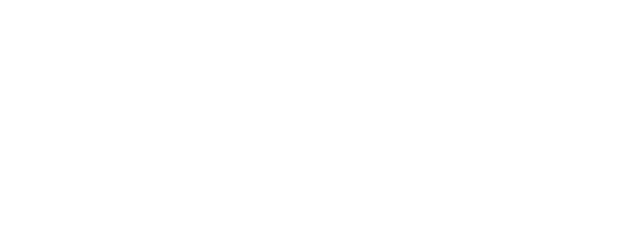
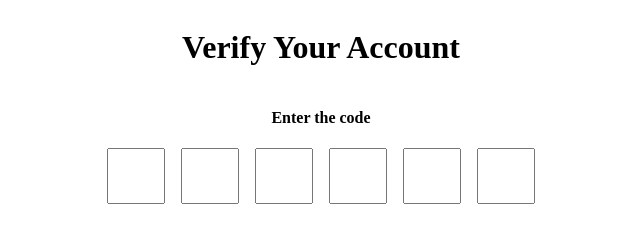
Before and after one commit to acciojob/OTP-EnugurthiAnup, a website: page main.html in a window 1280 px wide. Shown: the whole page, without its empty margins (319-959 px from the left). Drawn offline with Linux system fonts and the light colour scheme.

Commit message:
created a submission

```diff
--- a/main.html
+++ b/main.html
@@ -8,6 +8,19 @@
 
 <body>
 	<!-- the entire body must be written by student -->
+	<div id='top'>
+	<h1 id='verification_heading'>Verify Your Account</h1>
+	<h4 id= 'verification_subtext'> Enter the code </h4>
+	</div>
+	<div class='code-container'>
+
+	<input class='code' >
+	<input class='code' >
+	<input class='code' >
+	<input class='code' >
+	<input class='code' >
+	<input class='code' >
+	</div>
     <script type="text/javascript" src="./script.js">
 </script>
 
--- a/script.js
+++ b/script.js
@@ -1 +1,31 @@
 //your JS code here. If required.
+const inputs = document.querySelectorAll('.code');
+
+inputs.forEach((input, index) => {
+
+    input.addEventListener('input', (e) => {
+        const value = e.target.value;
+
+        // Allow only numbers
+        e.target.value = value.replace(/[^0-9]/g, "");
+
+        if (value.length === 1 && index < inputs.length - 1) {
+            inputs[index + 1].focus(); // move to next
+        }
+    });
+
+    input.addEventListener('keydown', (e) => {
+        if (e.key === "Backspace") {
+            if (input.value === "") {
+                // go to previous input if empty
+                if (index > 0) {
+                    inputs[index - 1].value = "";
+                    inputs[index - 1].focus();
+                }
+            } else {
+                // clear current box first
+                input.value = "";
+            }
+        }
+    });
+});
--- a/styles.css
+++ b/styles.css
@@ -1 +1,21 @@
 /*  your css code here. If applicable */
+#top{
+	display:flex;
+	flex-direction:column;
+	align-items:center;
+	justify-content:center;
+
+}
+
+.code-container{
+	display:flex;
+	flex-direction:row;
+	justify-content:center;
+	gap:1rem;
+	flex-wrap:wrap;
+
+}
+.code{
+	height:50px;
+	width:50px;
+}
```
